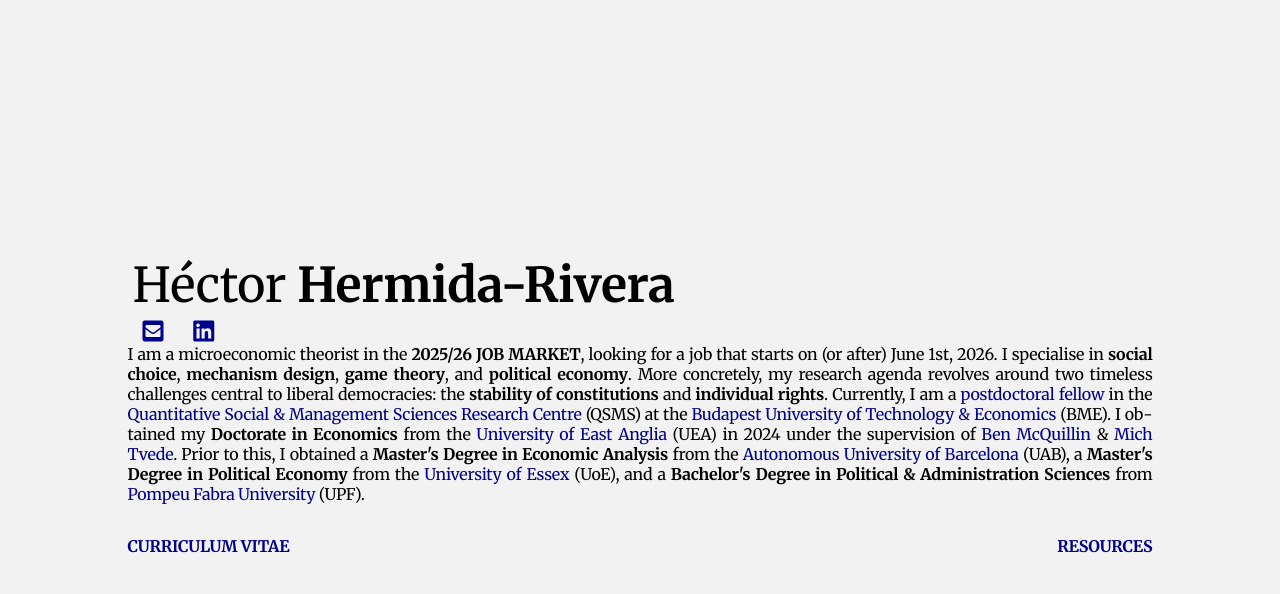
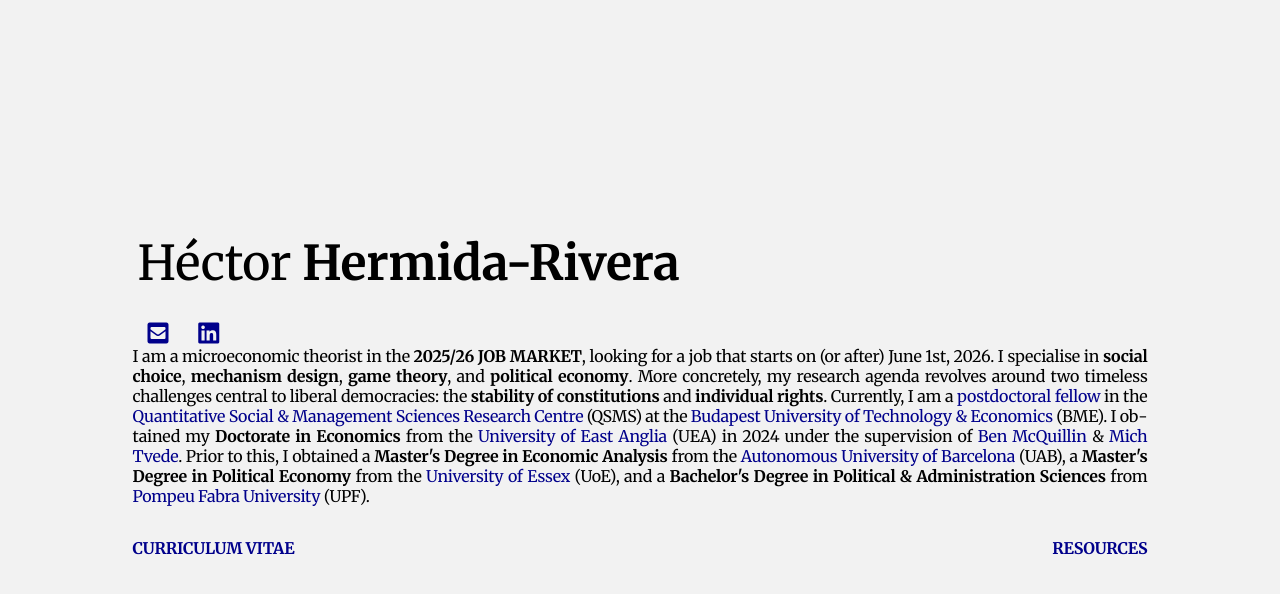
Before and after one commit to HectorHermidaRivera/hectorhermidarivera.github.io, a Jekyll site: the page built from index.md, in a window 1280 px wide. Shown: the top 594 px of the page. Built offline with Jekyll 4.4.1, drawn with Linux system fonts in a browser that asks for light colours; a style sheet for code colours, icons or effects is not loaded.

Commit message:
Update style.css

```diff
--- a/assets/css/style.css
+++ b/assets/css/style.css
@@ -53,17 +53,19 @@ body {
 body.home-page .content {
   margin-left: auto !important;
   margin-right: auto !important;
-  padding-left: 5px !important;
-  padding-right: 5px !important;
+  padding: 5px !important;
+  box-sizing: border-box;
 }
 
 body.home-page .main-name {
   padding-left: 5px !important;
   padding-right: 5px !important;
+  margin-bottom: 0.5em !important;
 }
 
 body.home-page .icon-row {
   margin-left: 0 !important;
+  margin-top: 10px !important;
   padding-left: 5px !important;
   padding-right: 5px !important;
 }
```
